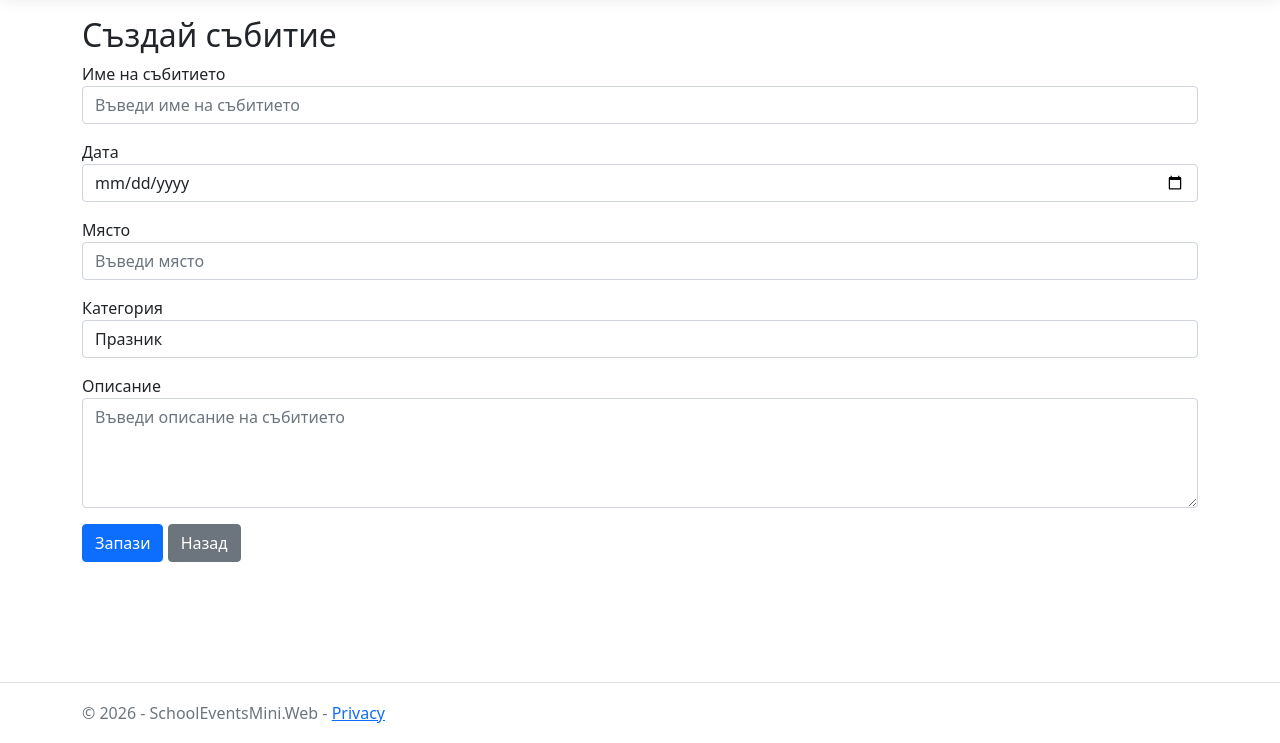
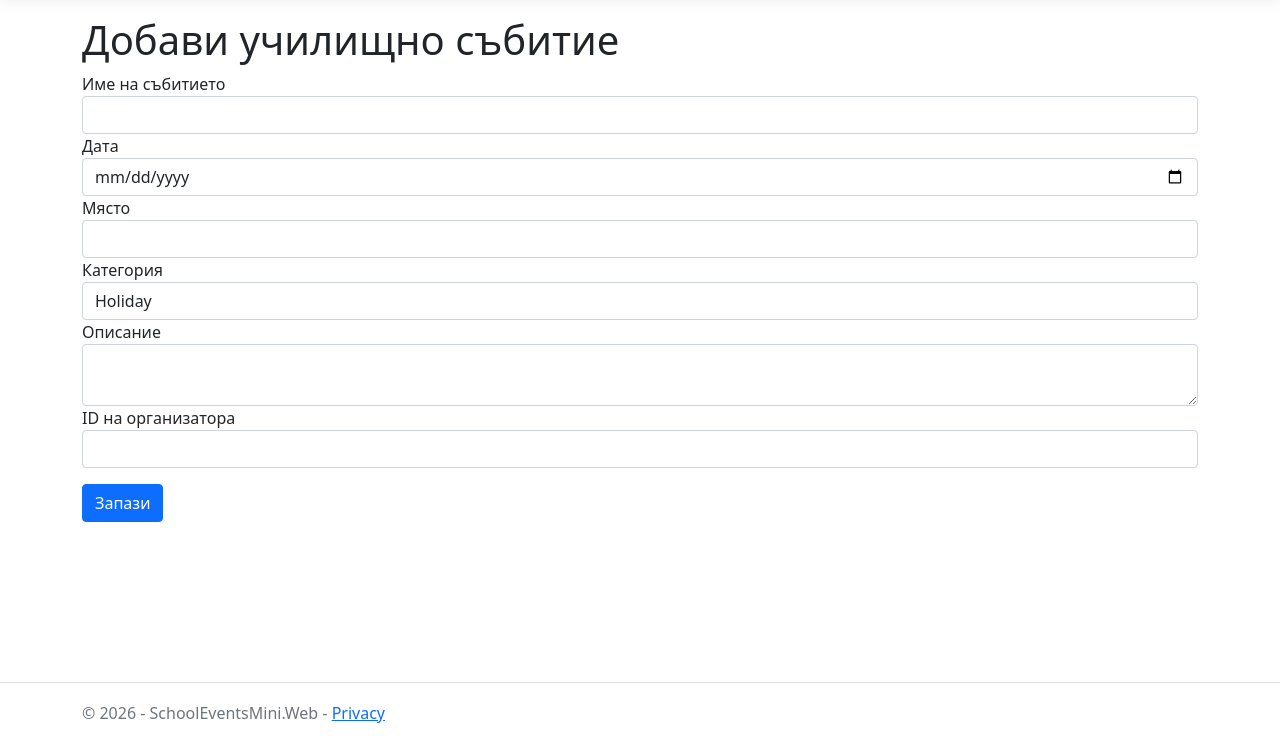
Before and after one commit to Dzheydaa/SchoolEventsMini, an ASP.NET Core app: page /SchoolEvents/Create in a window 1280 px wide. Shown: the part 57-800 px from the top of the page. Run offline with ASP.NET Core 8, Linux system fonts and the light colour scheme; style sheets or scripts are compiled from the project's sources; some libraries are stand-ins or nearby versions.

Commit message:
Add database, services and school events functionality

```diff
--- a/SchoolEventsMini.Web/Program.cs
+++ b/SchoolEventsMini.Web/Program.cs
@@ -1,6 +1,7 @@
 using Microsoft.EntityFrameworkCore;
 using SchoolEventsMini.Data;
-using Microsoft.EntityFrameworkCore.SqlServer;
+using SchoolEventsMini.Services;
+using SchoolEventsMini.Services.Contacts;
 
 namespace SchoolEventsMini.Web
 {
@@ -14,6 +15,7 @@ namespace SchoolEventsMini.Web
                 options.UseSqlServer(
                     builder.Configuration.GetConnectionString("DefaultConnection")));
 
+            builder.Services.AddScoped<ISchoolEventService, SchoolEventService>();
             // Add services to the container.
             builder.Services.AddControllersWithViews();
 
--- a/SchoolEventsMini.Web/Views/SchoolEvents/Create.cshtml
+++ b/SchoolEventsMini.Web/Views/SchoolEvents/Create.cshtml
@@ -1,66 +1,42 @@
-@{
-    ViewData["Title"] = "Създай събитие";
-}
+@using SchoolEventsMini.Data.Enums
 
-<h2>Създай събитие</h2>
+<h1>Добави училищно събитие</h1>
 
-<form asp-controller="SchoolEvents" asp-action="Create" method="post">
-
-    <div class="form-group mb-3">
+<form method="post" action="create">
+    <div class="form-group">
         <label for="event_name">Име на събитието</label>
-        <input type="text"
-               class="form-control"
-               name="Name"
-               id="event_name"
-               placeholder="Въведи име на събитието"
-               required />
+        <input type="text" class="form-control" name="name" id="event_name" required>
     </div>
 
-    <div class="form-group mb-3">
+    <div class="form-group">
         <label for="event_date">Дата</label>
-        <input type="date"
-               class="form-control"
-               name="Date"
-               id="event_date"
-               required />
+        <input type="date" class="form-control" name="date" id="event_date" required>
     </div>
 
-    <div class="form-group mb-3">
+    <div class="form-group">
         <label for="event_place">Място</label>
-        <input type="text"
-               class="form-control"
-               name="Place"
-               id="event_place"
-               placeholder="Въведи място"
-               required />
+        <input type="text" class="form-control" name="place" id="event_place" required>
     </div>
 
-    <div class="form-group mb-3">
+    <div class="form-group">
         <label for="event_category">Категория</label>
-        <select class="form-control" name="Category" id="event_category">
-            <option value="Празник">Празник</option>
-            <option value="Спорт">Спорт</option>
-            <option value="Образование">Образование</option>
-            <option value="Култура">Култура</option>
-            <option value="Друго">Друго</option>
+        <select class="form-control" name="category" id="event_category">
+            @foreach (var category in Enum.GetValues<SchoolEventCategory>())
+            {
+                <option value="@category">@category</option>
+            }
         </select>
     </div>
 
-    <div class="form-group mb-3">
+    <div class="form-group">
         <label for="event_description">Описание</label>
-        <textarea class="form-control"
-                  name="Description"
-                  id="event_description"
-                  rows="4"
-                  placeholder="Въведи описание на събитието"></textarea>
+        <textarea class="form-control" name="description" id="event_description"></textarea>
     </div>
 
-    <button type="submit" class="btn btn-primary">Запази</button>
+    <div class="form-group">
+        <label for="organizer_id">ID на организатора</label>
+        <input type="text" class="form-control" name="organizerId" id="organizer_id" required>
+    </div>
 
-    <a asp-controller="SchoolEvents"
-       asp-action="Index"
-       class="btn btn-secondary">
-        Назад
-    </a>
-
+    <button type="submit" class="btn btn-primary my-3">Запази</button>
 </form>
```
Also changed, not shown: SchoolEventsMini.Web/Controllers/SchoolEventsController.cs (added, +12 -0 lines), SchoolEventsMini.Web/Views/SchoolEvents/Index.cshtml (+36 -3 lines).
